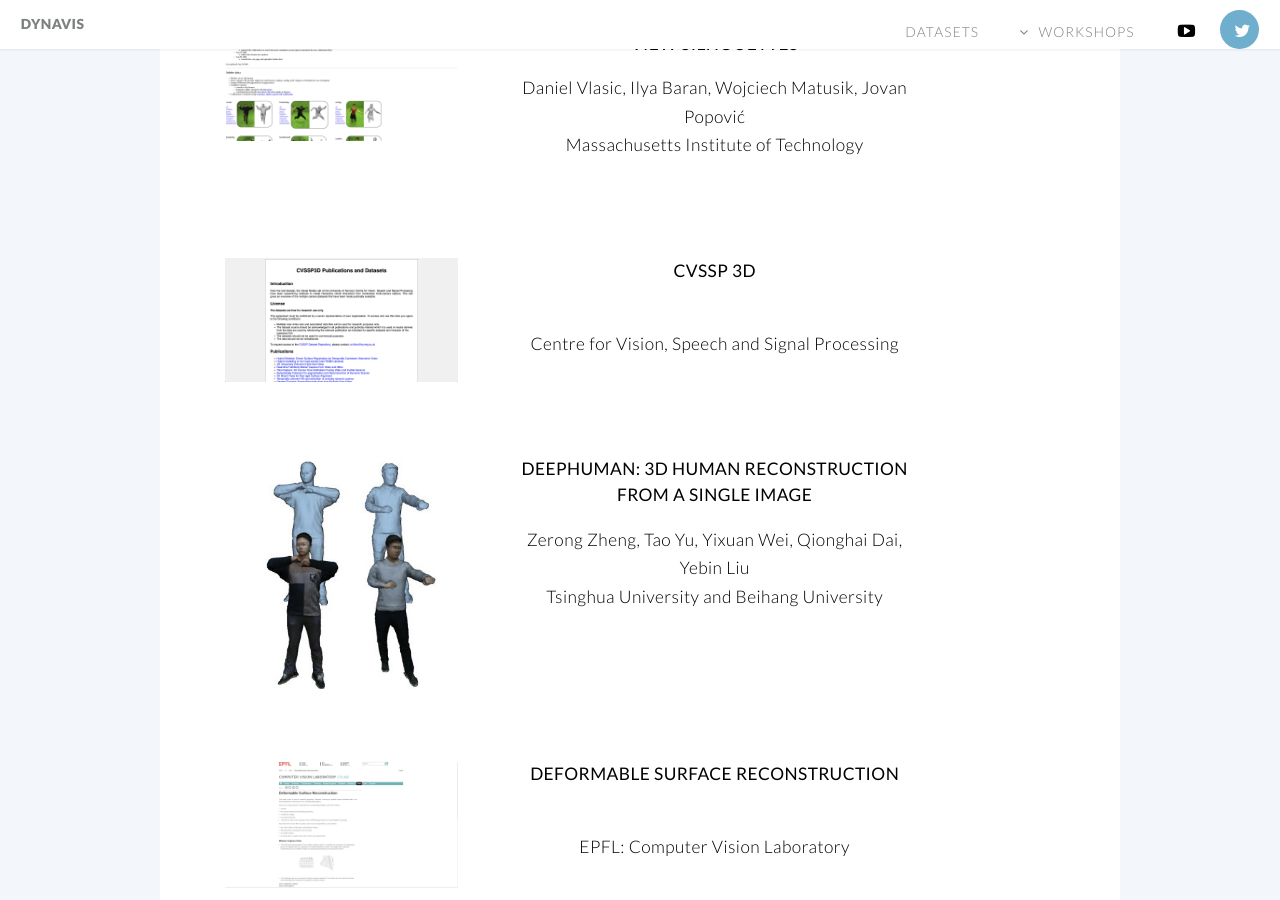
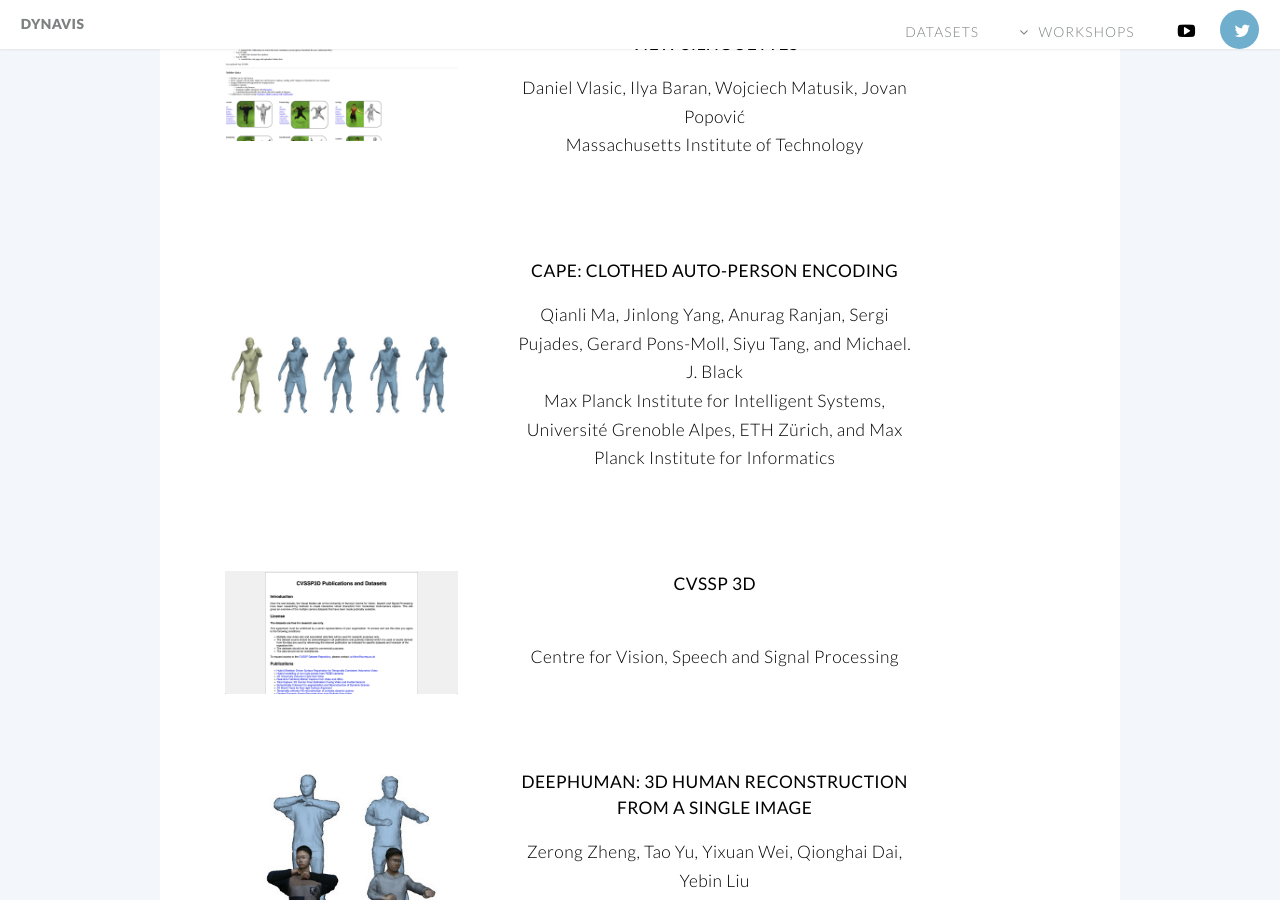
Before and after one commit to DynaVis/DynaVis.github.io, a Jekyll site: the page built from datasets.html, in a window 1280 px wide and 900 px high, scrolled down 1117 px. Built offline with Jekyll 4.4.1, drawn with Linux system fonts in a browser that asks for light colours.

Commit message:
Added Cape Dataset

```diff
--- a/_data/datasets.yml
+++ b/_data/datasets.yml
@@ -81,3 +81,10 @@
   organisation: "ETH and UCL"
   url: "https://cvg.ethz.ch/research/unstructured-vbr/"
   image: "/images/datasets/uvbr.jpg"
+
+
+- name: "CAPE: Clothed Auto-Person Encoding"
+  author: "Qianli Ma, Jinlong Yang, Anurag Ranjan, Sergi Pujades, Gerard Pons-Moll, Siyu Tang, and Michael. J. Black"
+  organisation: "Max Planck Institute for Intelligent Systems, Université Grenoble Alpes, ETH Zürich, and Max Planck Institute for Informatics"
+  url: "https://cape.is.tue.mpg.de/"
+  image: "/images/datasets/cape.jpg"
```
Also changed, not shown: images/datasets/cape.jpg (added).
